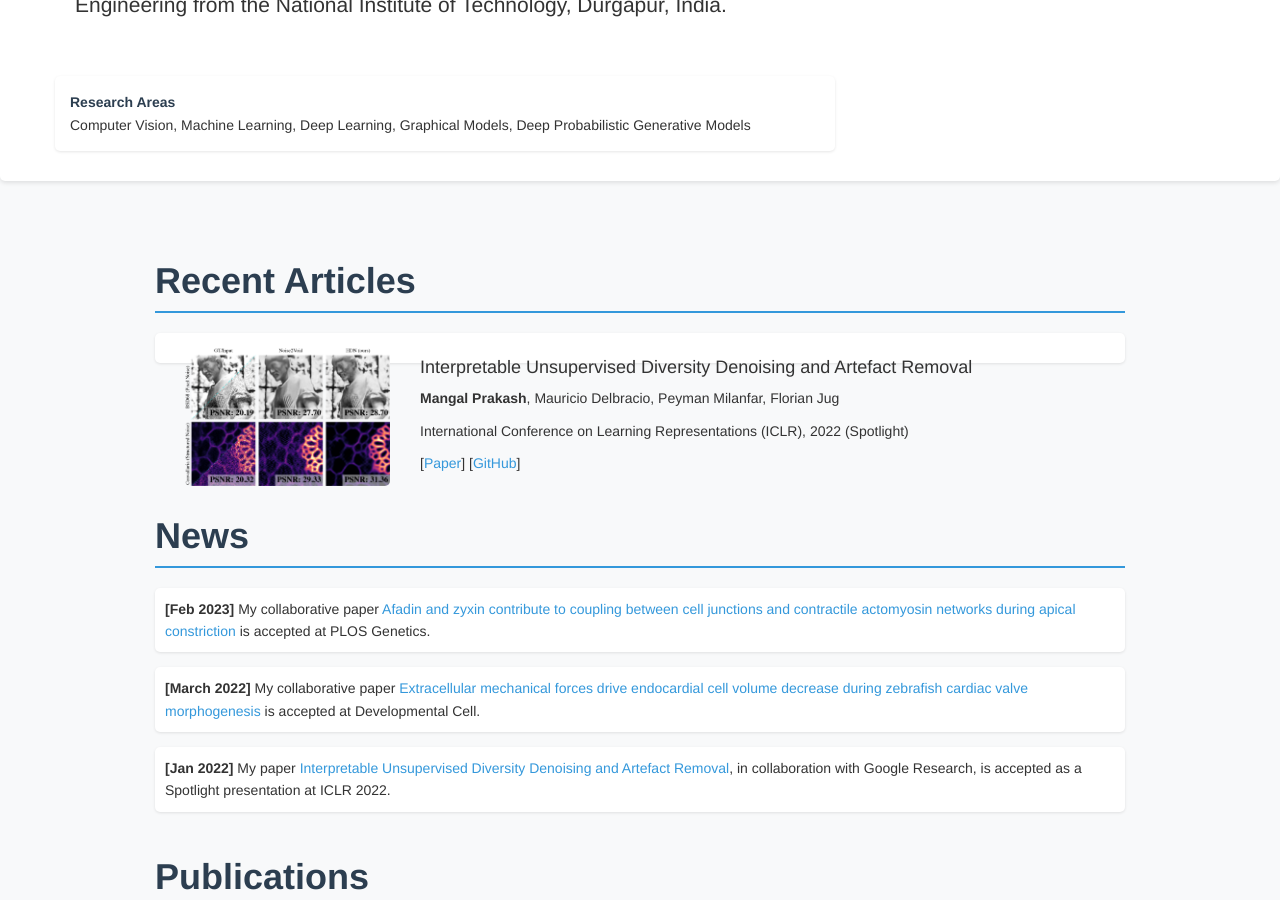
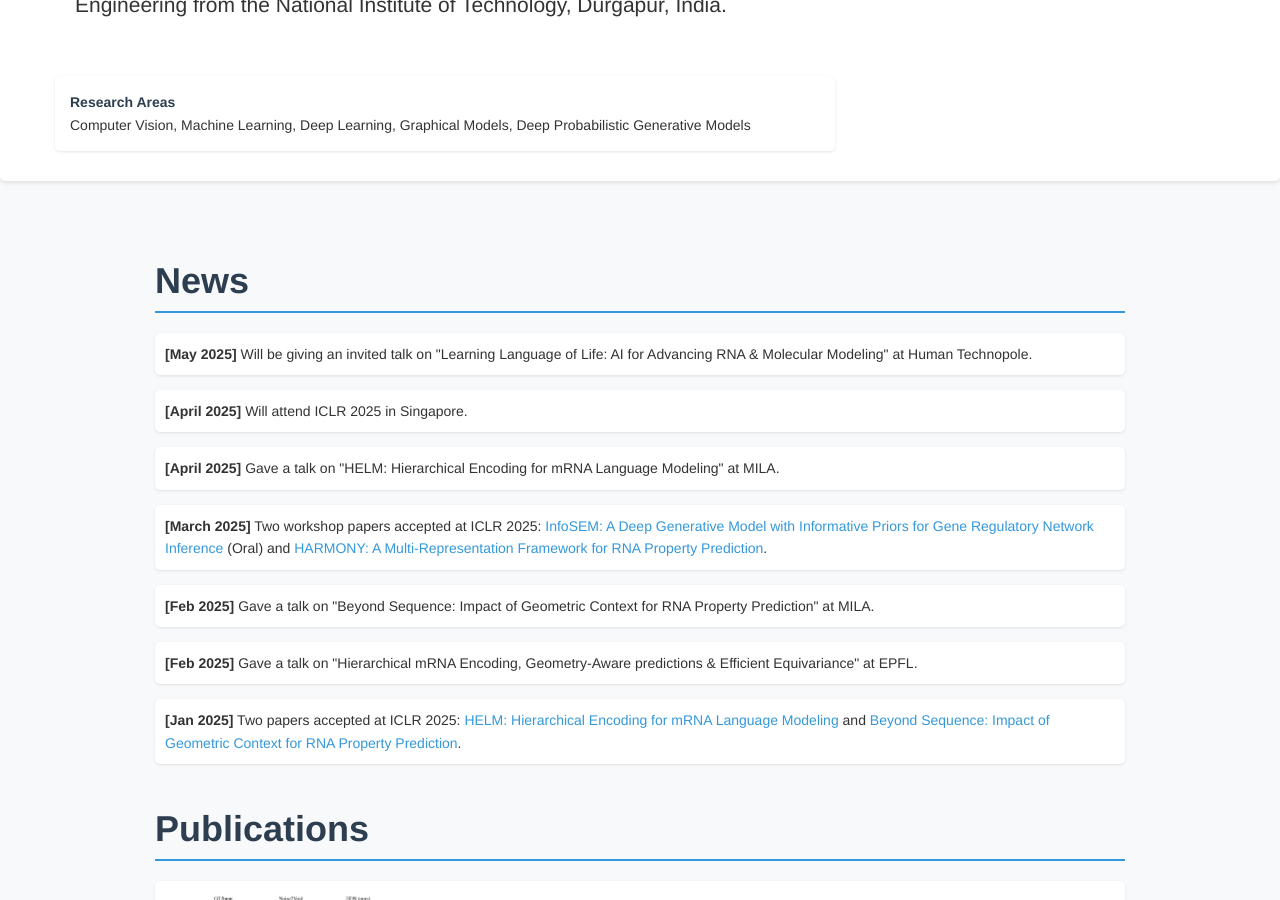
Before and after one commit to mangalp/mangalp.github.io, a Jekyll site: the page built from index.html, in a window 1280 px wide and 900 px high, scrolled down 619 px. Built offline with Jekyll 4.4.1, drawn with Linux system fonts in a browser that asks for light colours; nearby versions of some CDN libraries.

Commit message:
Update news

```diff
--- a/index.html
+++ b/index.html
@@ -40,35 +40,18 @@ layout: default
 
   <div class="container">
     <div class="row">
-      <h1 class="whyText">Recent Articles</h1>
-    </div>
-
-    <div class="row">
-      <div class="publication">
-        <div class="col-md-3">
-          <img src="/img/GDD.png" alt="Interpretable Unsupervised Diversity Denoising">
-        </div>
-        <div class="col-md-9">
-          <h4>Interpretable Unsupervised Diversity Denoising and Artefact Removal</h4>
-          <p><b>Mangal Prakash</b>, Mauricio Delbracio, Peyman Milanfar, Florian Jug</p>
-          <p>International Conference on Learning Representations (ICLR), 2022 (Spotlight)</p>
-          <p>
-            [<a href="https://openreview.net/forum?id=DfMqlB0PXjM">Paper</a>]
-            [<a href="https://github.com/juglab/HDN">GitHub</a>]
-          </p>
-        </div>
-      </div>
-    </div>
-
-    <div class="row">
       <h1 class="whyText">News</h1>
     </div>
 
     <div class="row">
       <ul class="news-list">
-        <li><b>[Feb 2023]</b> My collaborative paper <a href="https://www.biorxiv.org/content/10.1101/2022.07.04.498649.full.pdf">Afadin and zyxin contribute to coupling between cell junctions and contractile actomyosin networks during apical constriction</a> is accepted at PLOS Genetics.</li>
-        <li><b>[March 2022]</b> My collaborative paper <a href="https://www.sciencedirect.com/science/article/abs/pii/S1534580722000776">Extracellular mechanical forces drive endocardial cell volume decrease during zebrafish cardiac valve morphogenesis</a> is accepted at Developmental Cell.</li>
-        <li><b>[Jan 2022]</b> My paper <a href="https://openreview.net/forum?id=DfMqlB0PXjM&referrer=%5BAuthor%20Console%5D(%2Fgroup%3Fid%3DICLR.cc%2F2022%2FConference%2FAuthors%23your-submissions">Interpretable Unsupervised Diversity Denoising and Artefact Removal</a>, in collaboration with Google Research, is accepted as a Spotlight presentation at ICLR 2022.</li>
+        <li><b>[May 2025]</b> Will be giving an invited talk on "Learning Language of Life: AI for Advancing RNA & Molecular Modeling" at Human Technopole.</li>
+		<li><b>[April 2025]</b> Will attend ICLR 2025 in Singapore.</li>
+        <li><b>[April 2025]</b> Gave a talk on "HELM: Hierarchical Encoding for mRNA Language Modeling" at MILA.</li>
+        <li><b>[March 2025]</b> Two workshop papers accepted at ICLR 2025: <a href="#">InfoSEM: A Deep Generative Model with Informative Priors for Gene Regulatory Network Inference</a> (Oral) and <a href="#">HARMONY: A Multi-Representation Framework for RNA Property Prediction</a>.</li>
+        <li><b>[Feb 2025]</b> Gave a talk on "Beyond Sequence: Impact of Geometric Context for RNA Property Prediction" at MILA.</li>
+        <li><b>[Feb 2025]</b> Gave a talk on "Hierarchical mRNA Encoding, Geometry-Aware predictions & Efficient Equivariance" at EPFL.</li>
+        <li><b>[Jan 2025]</b> Two papers accepted at ICLR 2025: <a href="#">HELM: Hierarchical Encoding for mRNA Language Modeling</a> and <a href="#">Beyond Sequence: Impact of Geometric Context for RNA Property Prediction</a>.</li>
       </ul>
     </div>
 
```
